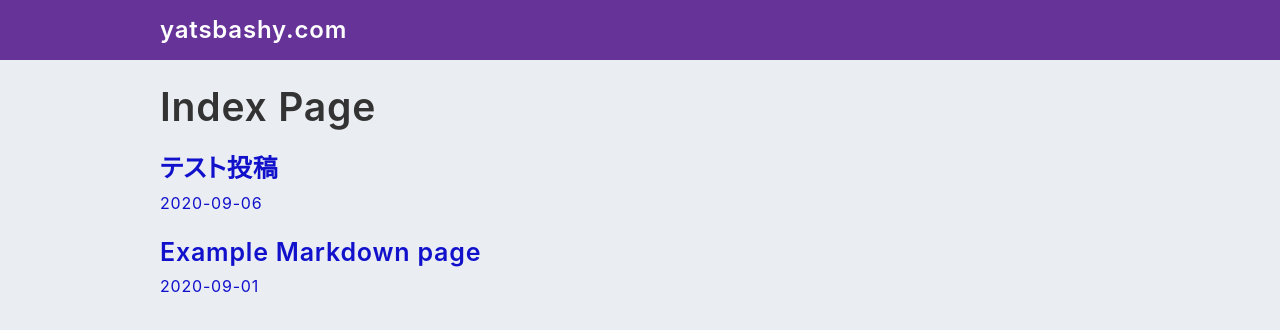
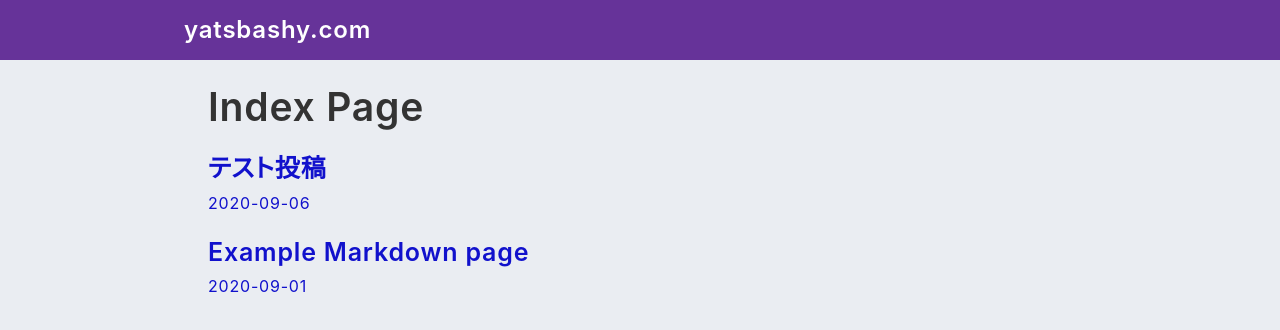
Before and after one commit to yatsubashi/yatsubashi-blog, a Gatsby site: page / in a window 1280 px wide. Built offline with nearby package versions, Linux system fonts and the light colour scheme; Gatsby itself is replaced by a stand-in of ours.

Commit message:
:art: Fix style & structure

```diff
--- a/src/components/Container.tsx
+++ b/src/components/Container.tsx
@@ -2,13 +2,11 @@
 import styled from '@emotion/styled'
 
 import { widths } from '../styles/variables'
-import { getEmSize } from '../styles/mixins'
 
 const StyledContainer = styled.div`
-  margin-left: auto;
-  margin-right: auto;
-  width: auto;
-  max-width: ${getEmSize(widths.lg)}em;
+  margin: 0 auto;
+  padding: 0 1.5rem;
+  max-width: ${widths.lg}px;
 `
 
 interface ContainerProps {
--- a/src/components/Header.tsx
+++ b/src/components/Header.tsx
@@ -3,12 +3,11 @@
 import { transparentize } from 'polished'
 import { Link } from 'gatsby'
 
-import { heights, dimensions, colors } from '../styles/variables'
+import { heights, colors } from '../styles/variables'
 import Container from './Container'
 
 const StyledHeader = styled.header`
   height: ${heights.header}px;
-  padding: 0 ${dimensions.containerPadding}rem;
   background-color: ${colors.brand};
   color: ${transparentize(0.5, colors.white)};
 `
--- a/src/components/LayoutMain.tsx
+++ b/src/components/LayoutMain.tsx
@@ -1,18 +1,11 @@
 import * as React from 'react'
-import styled from '@emotion/styled'
-
-const StyledLayoutMain = styled.main`
-  display: flex;
-  flex-direction: column;
-  flex: 1;
-`
 
 interface LayoutMainProps {
   className?: string
 }
 
 const LayoutMain: React.FC<LayoutMainProps> = ({ children, className }) => (
-  <StyledLayoutMain className={className}>{children}</StyledLayoutMain>
+  <main className={className}>{children}</main>
 )
 
 export default LayoutMain
--- a/src/pages/index.tsx
+++ b/src/pages/index.tsx
@@ -29,14 +29,14 @@
 
 const IndexPage: React.FC<IndexPageProps> = ({ data }) => (
   <IndexLayout>
-    <Page>
-      <Container>
+    <Container>
+      <Page>
         <h1>Index Page</h1>
         {data.allMarkdownRemark.edges.map(({ node }) => (
           <PostItem node={node}></PostItem>
         ))}
-      </Container>
-    </Page>
+      </Page>
+    </Container>
   </IndexLayout>
 )
 
```
Also changed, not shown: src/templates/page.tsx (+4 -4 lines).
